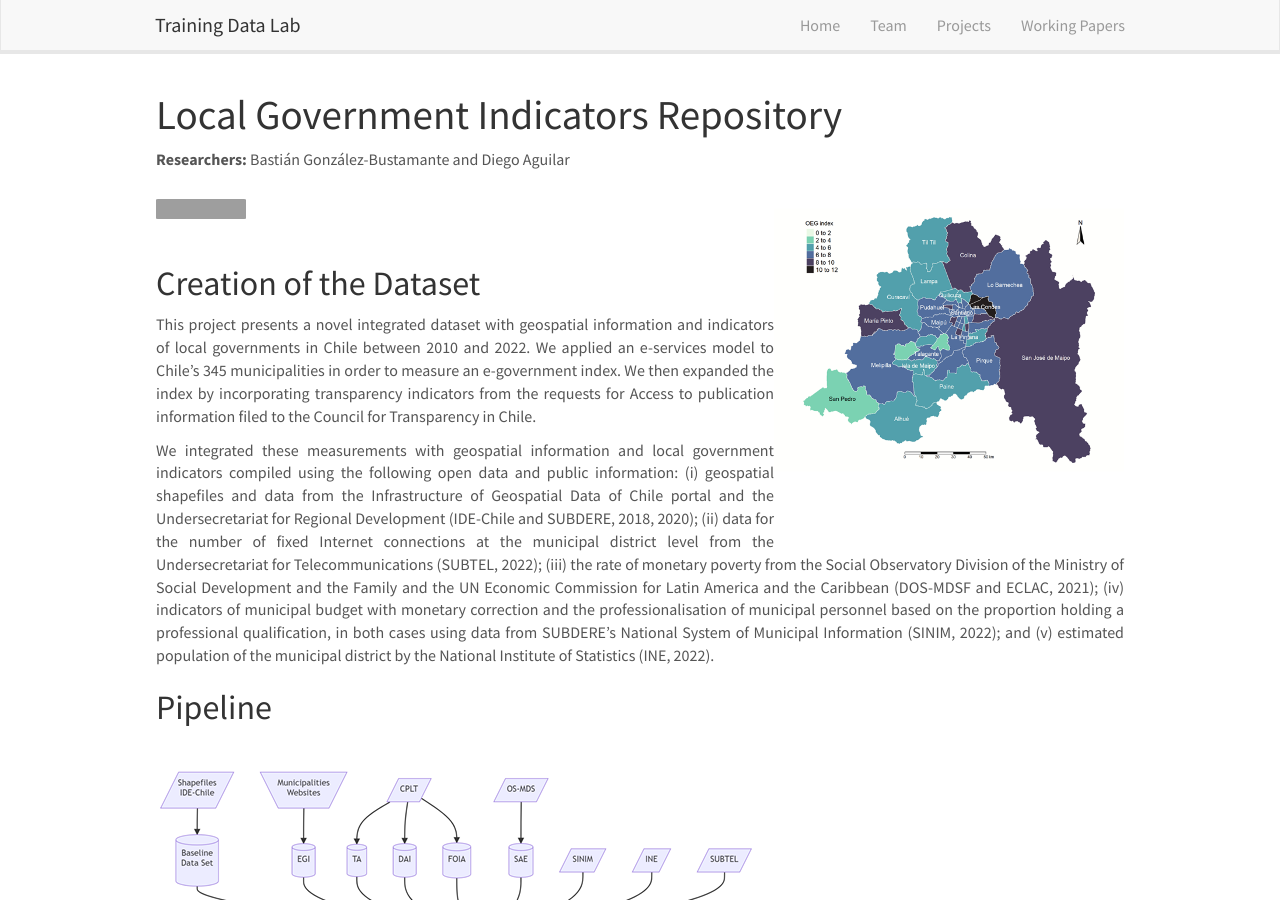
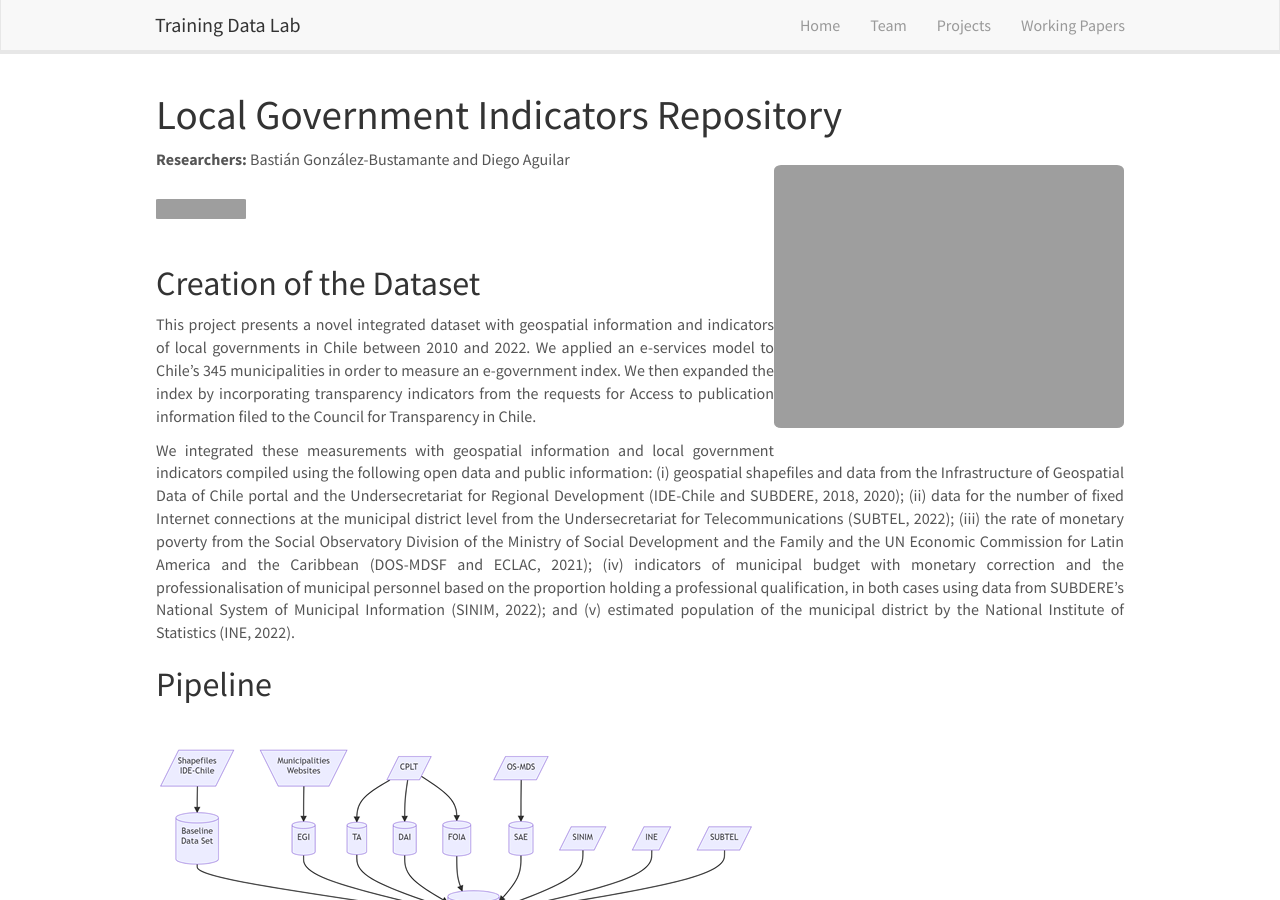
Before and after one commit to training-datalab/old-training-datalab.com, a Jekyll site: the page built from _pages/local-government-indicators.md, in a window 1280 px wide and 900 px high. Built offline with Jekyll 4.4.1, drawn with Linux system fonts in a browser that asks for light colours; nearby versions of some CDN libraries; grey boxes are pictures that could not be loaded.

Commit message:
Update local-government-indicators.md

```diff
--- a/_pages/local-government-indicators.md
+++ b/_pages/local-government-indicators.md
@@ -8,11 +8,11 @@
 
 # Local Government Indicators Repository
 
-![]({{ site.url }}{{ site.baseurl }}/images/projects/open_gov_RM.png){: style="width: 350px; float: right; border: 10px"}
+![]({{ site.url }}{{ site.baseurl }}/images/projects/RM_map.png){: style="width: 350px; float: right; border: 10px"}
 
 **Researchers:** Bastián González-Bustamante and Diego Aguilar
 
-[![Project Status: Active](https://img.shields.io/badge/project%20status-Active-brightgreen.svg)](https://training-datalab.com/projects/cps-ranking)
+[![Project Status: Active](https://img.shields.io/badge/project%20status-Active-brightgreen.svg)](https://training-datalab.com/projects/local-government-indicators)
 
 ## Creation of the Dataset
 
```
